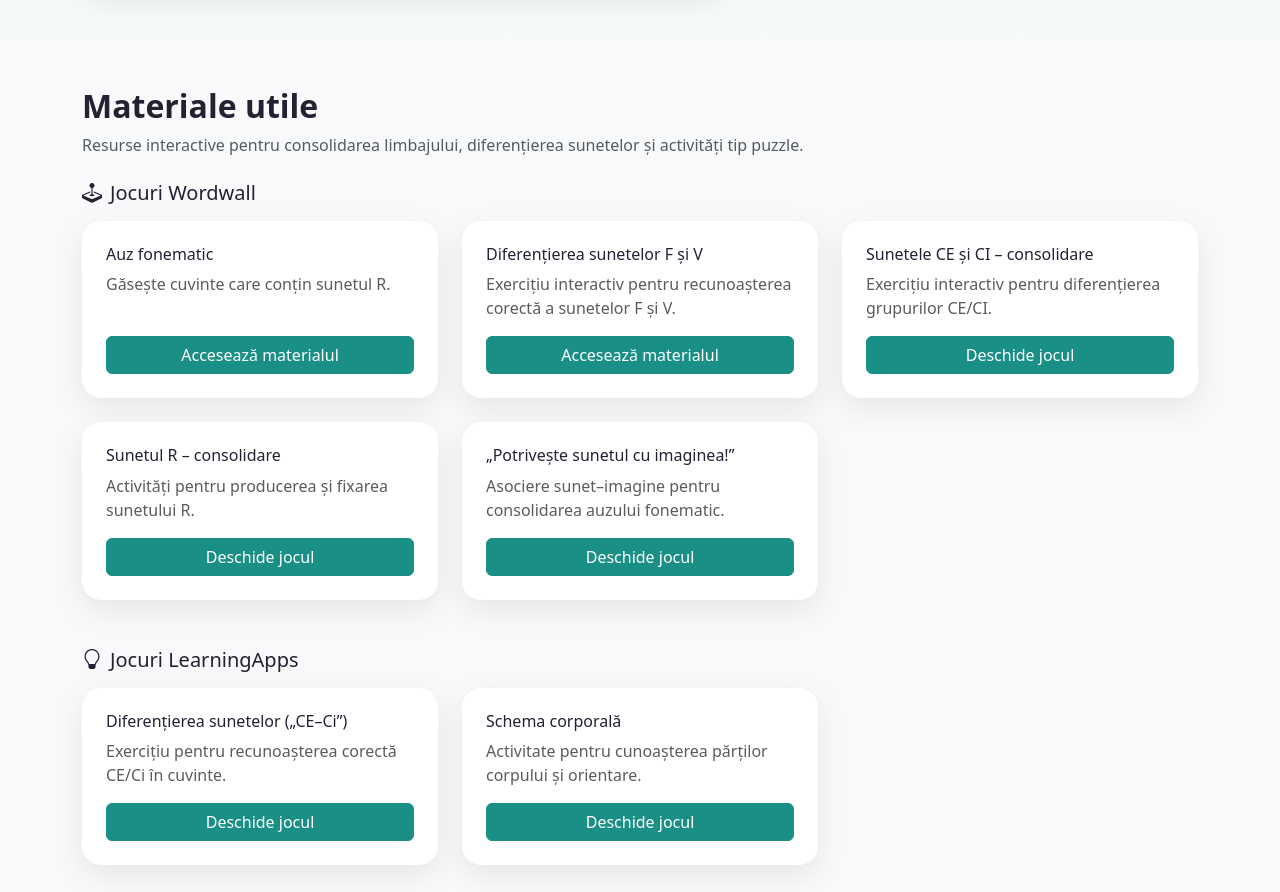
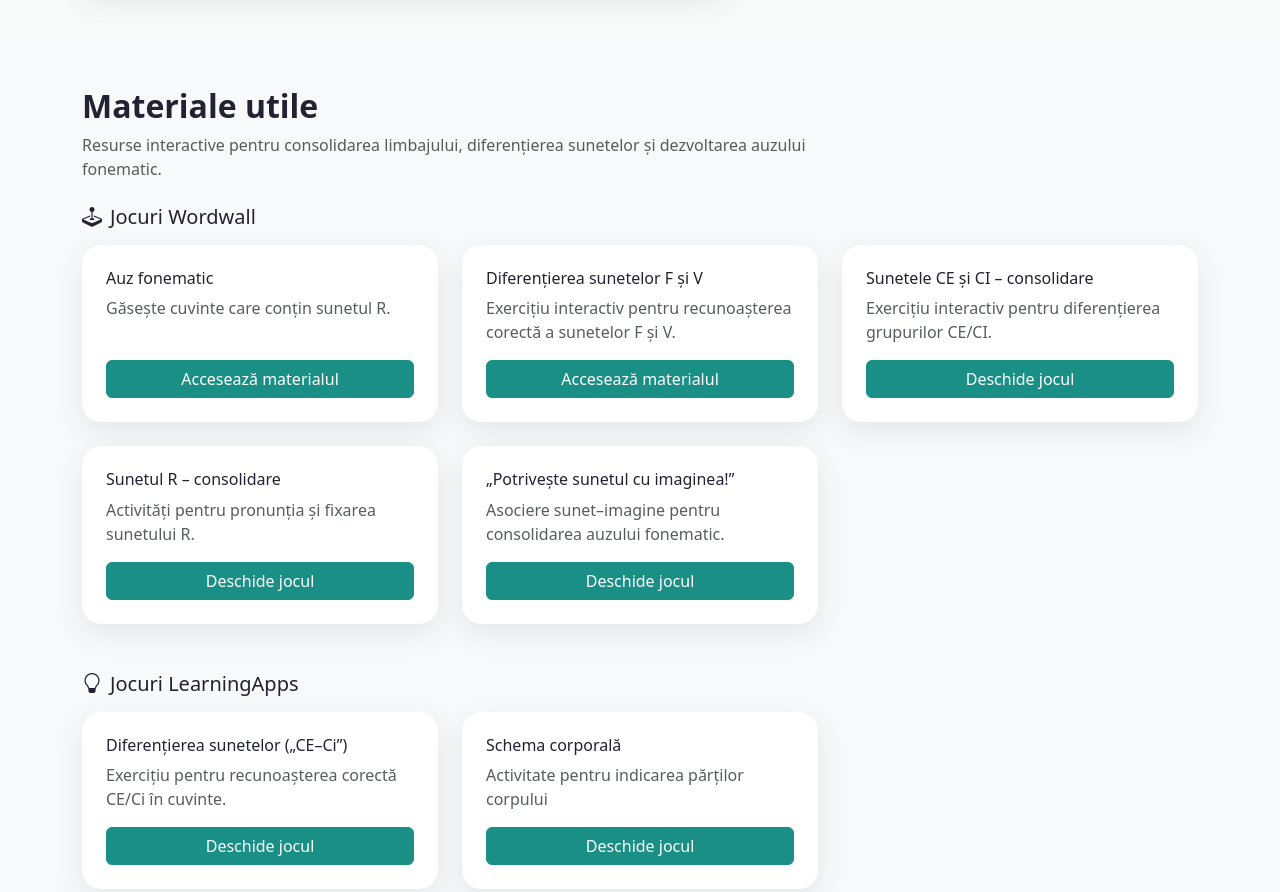
Before and after one commit to psiholog-logoped-gabriela-diaconu/psiholog-logoped-gabriela-diaconu.github.io, a plain HTML site: page index.html in a window 1280 px wide. Shown: the part 4840-5732 px from the top of the page. Drawn offline with nearby package versions, Linux system fonts and the light colour scheme.

Commit message:
Update index.html

```diff
--- a/index.html
+++ b/index.html
@@ -426,7 +426,7 @@
       <div class="col-lg-8">
         <h2 class="fw-bold">Materiale utile</h2>
         <p class="text-body-secondary mb-0">
-          Resurse interactive pentru consolidarea limbajului, diferențierea sunetelor și activități tip puzzle.
+          Resurse interactive pentru consolidarea limbajului, diferențierea sunetelor și dezvoltarea auzului fonematic.
         </p>
       </div>
     </div>
@@ -480,7 +480,7 @@
       <div class="col-md-6 col-lg-4">
         <div class="p-4 bg-white rounded-2xl shadow-soft h-100 d-flex flex-column">
           <h4 class="h6 mb-2">Sunetul R – consolidare</h4>
-          <p class="text-body-secondary flex-grow-1">Activități pentru producerea și fixarea sunetului R.</p>
+          <p class="text-body-secondary flex-grow-1">Activități pentru pronunția și fixarea sunetului R.</p>
           <a href="https://wordwall.net/resource/2048853/sunetul-r"
              target="_blank" rel="noopener"
              class="btn btn-primary mt-auto">Deschide jocul</a>
@@ -522,7 +522,7 @@
       <div class="col-md-6 col-lg-4">
         <div class="p-4 bg-white rounded-2xl shadow-soft h-100 d-flex flex-column">
           <h4 class="h6 mb-2">Schema corporală</h4>
-          <p class="text-body-secondary flex-grow-1">Activitate pentru cunoașterea părților corpului și orientare.</p>
+          <p class="text-body-secondary flex-grow-1">Activitate pentru indicarea părților corpului</p>
           <a href="https://learningapps.org/display?v=pmbiu81f320"
              target="_blank" rel="noopener"
              class="btn btn-primary mt-auto">Deschide jocul</a>
```
